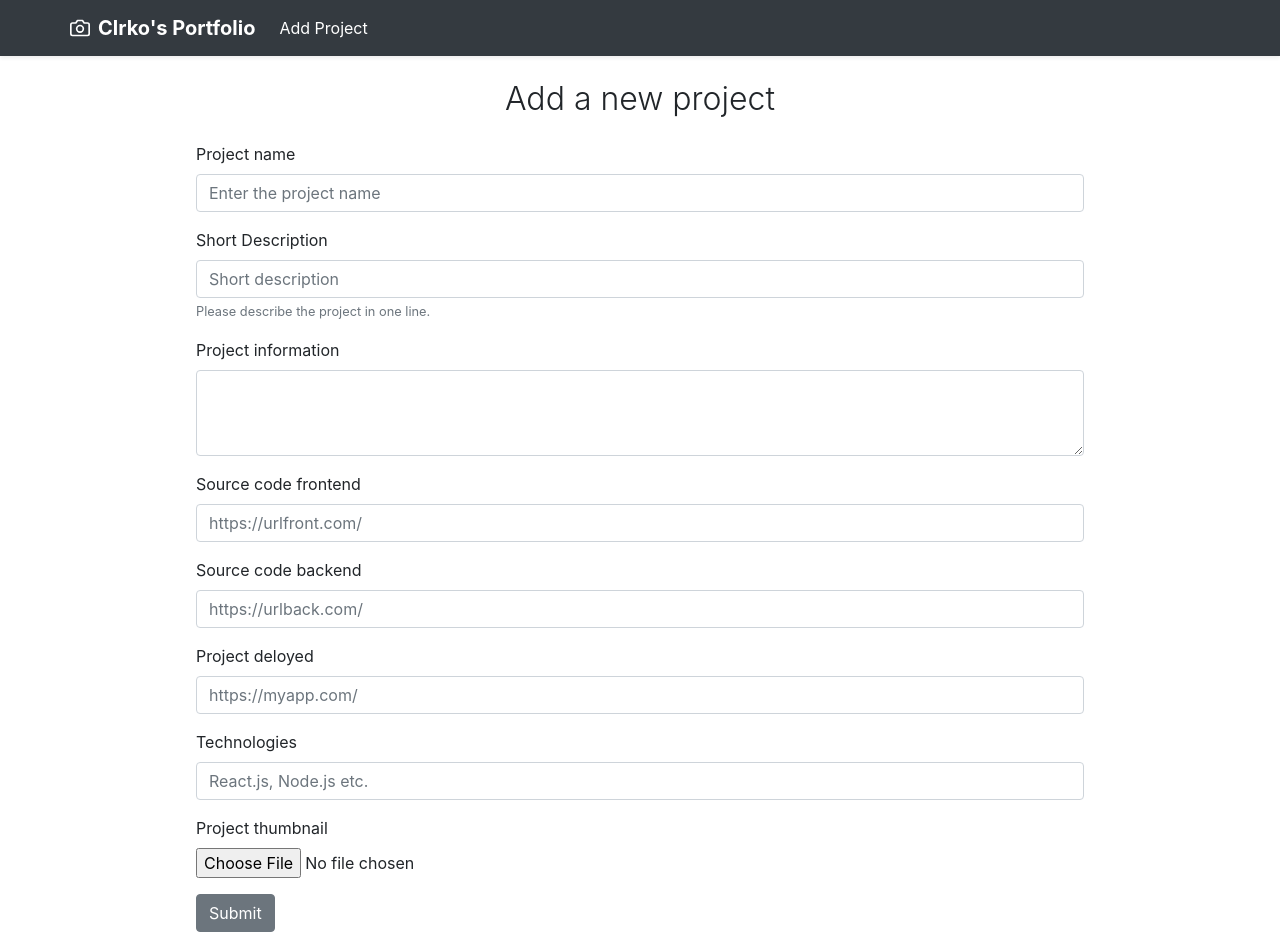
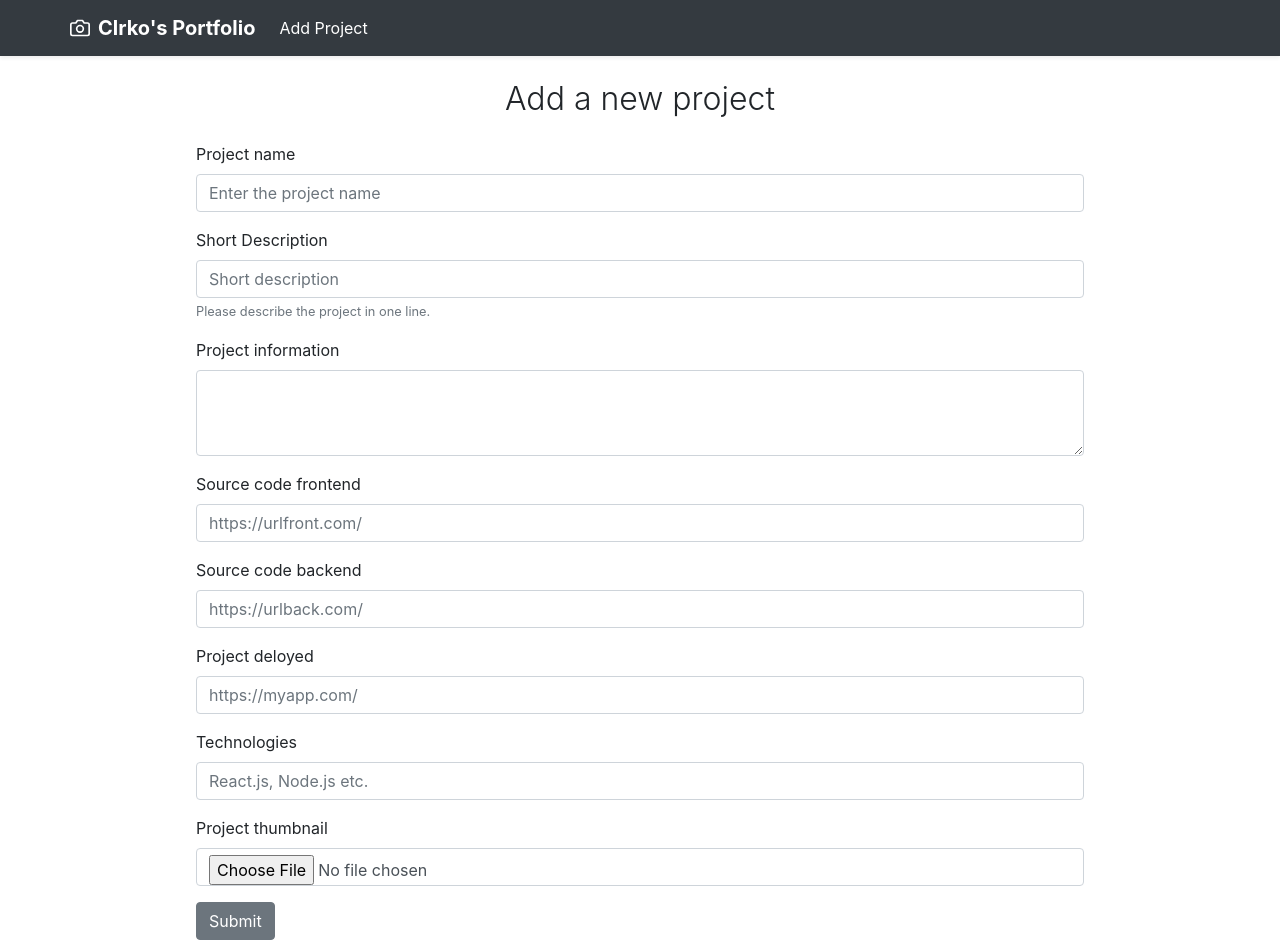
Before and after one commit to clrko/cp4-portfolio-front, a React (Create React App) app: page /add-project in a window 1280 px wide. Shown: the top 952 px of the page. Built offline with nearby package versions, Linux system fonts and the light colour scheme.

Commit message:
Fix form submission and validate file input

```diff
--- a/src/components/pages/FormAddProjectPage.js
+++ b/src/components/pages/FormAddProjectPage.js
@@ -28,10 +28,12 @@ const FormAddProjectPage = () => {
   }
 
   const handleSubmit = (e) => {
+    e.preventDefault()
+    e.stopPropagation()
     const form = e.currentTarget
+    setValidated(true)
     if (form.checkValidity() === false) {
-      e.preventDefault()
-      e.stopPropagation()
+      return
     }
     const data = new FormData()
     const {
@@ -53,7 +55,6 @@ const FormAddProjectPage = () => {
     data.append('techno', techno)
     axios
       .post(`${process.env.REACT_APP_SERVER_URL}/project`, data)
-      .then(setValidated(true))
   }
 
   return (
@@ -150,9 +151,12 @@ const FormAddProjectPage = () => {
         </Form.Group>
 
         <Form.Group>
-          <Form.File
+          <Form.Label>Project thumbnail</Form.Label>
+          <input
+            required
+            type='file'
+            className='form-control'
             id='thumbnail'
-            label='Project thumbnail'
             onChange={onFileChange}
           />
         </Form.Group>
```
